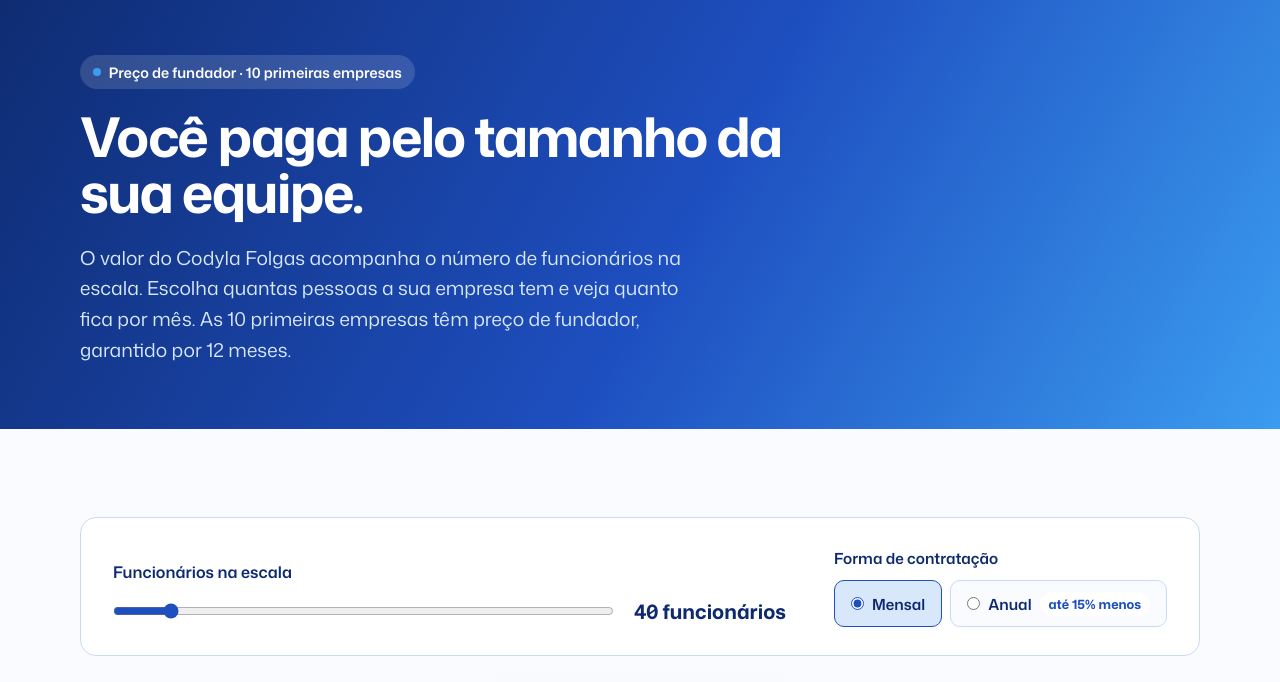
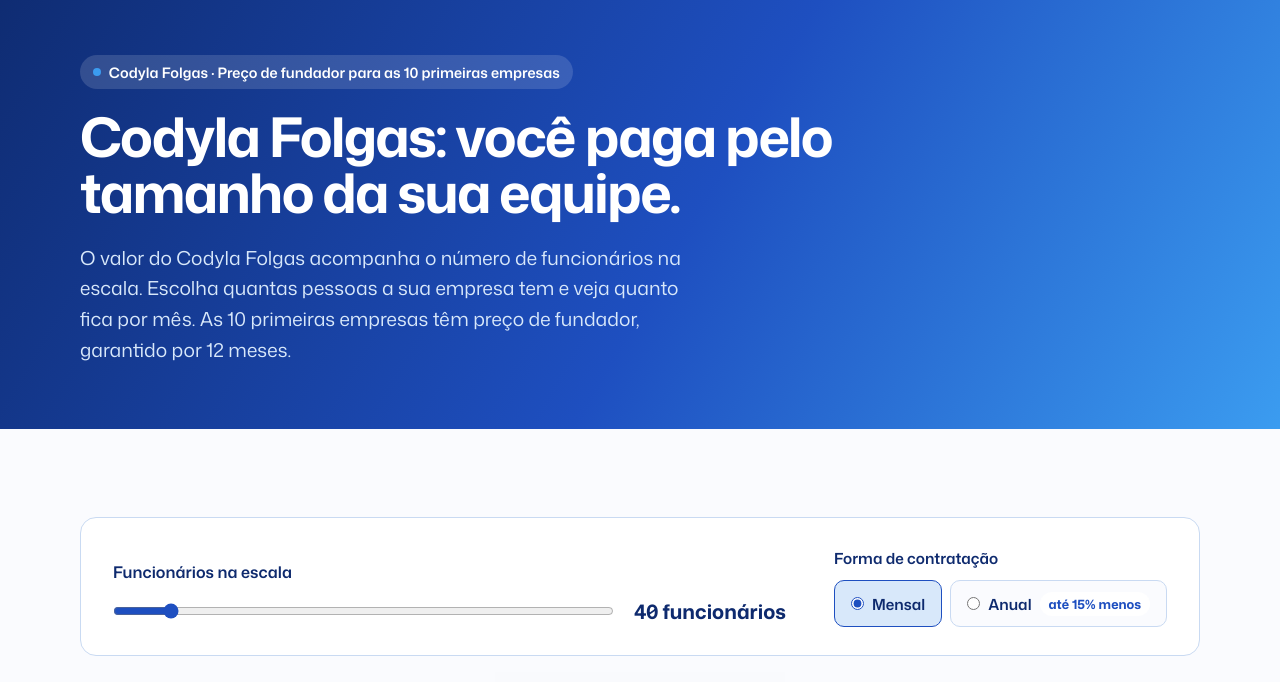
Before and after one commit to codylabr/site, a plain HTML site: page precos.html in a window 1280 px wide. Shown: the part 81-763 px from the top of the page. Drawn offline with Linux system fonts and the light colour scheme.

Commit message:
Página de preços identificada como Codyla Folgas e aviso do Codyla Férias

```diff
--- a/css/estilo.css
+++ b/css/estilo.css
@@ -371,3 +371,4 @@ footer .rodape-base a{color:var(--gelo)}
 .plano-normal s{text-decoration-thickness:1px}
 .plano-destaque .plano-normal{color:var(--gelo)}
 .plano-forma{display:block;margin-top:.15rem;font-size:.82rem}
+.em-breve-produto{margin-top:1.25rem;display:inline-block;border:1px dashed var(--vivo);border-radius:var(--raio);padding:.6rem 1rem;color:var(--royal);font-size:.95rem}
--- a/precos.html
+++ b/precos.html
@@ -36,8 +36,8 @@
 <main>
   <section class="abertura abertura-curta" aria-labelledby="titulo">
     <div class="container">
-      <span class="status">Preço de fundador · 10 primeiras empresas</span>
-      <h1 id="titulo">Você paga pelo tamanho da sua equipe.</h1>
+      <span class="status">Codyla Folgas · Preço de fundador para as 10 primeiras empresas</span>
+      <h1 id="titulo">Codyla Folgas: você paga pelo tamanho da sua equipe.</h1>
       <p>O valor do Codyla Folgas acompanha o número de funcionários na escala. Escolha quantas pessoas a sua empresa tem e veja quanto fica por mês. As 10 primeiras empresas têm preço de fundador, garantido por 12 meses.</p>
     </div>
   </section>
@@ -106,6 +106,7 @@
         </article>
       </div>
       <p class="nota-exemplo">Preço de fundador para as 10 primeiras empresas, garantido por 12 meses a partir da contratação. Depois desse período, vale o preço normal. Equipes pequenas pagam o valor mínimo de cada plano.</p>
+      <p class="em-breve-produto">Em breve: <strong>Codyla Férias</strong>, para organizar as férias da equipe sem planilha.</p>
     </div>
   </section>
 
```
